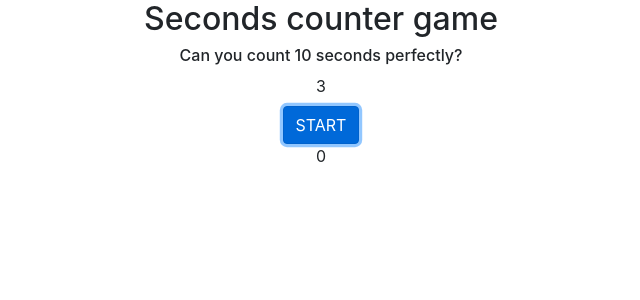
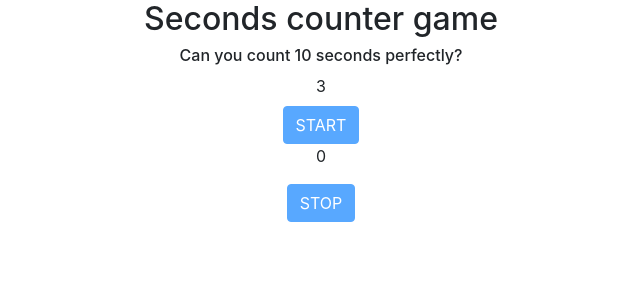
Before and after one commit to hellowhirl/react-seconds-counter-game, a React (Create React App) app: page / in a window 1280 px wide. Both pictures are taken after a click on the button "START". Shown: the top 300 px of the page, without its empty margins (319-959 px from the left). Built offline with nearby package versions, Linux system fonts and the light colour scheme.

Commit message:
disabled start and stop buttons based on phase of game

```diff
--- a/src/App.js
+++ b/src/App.js
@@ -14,9 +14,11 @@ class App extends Component {
     updatedTime: 0,
   };
 
-  // startButtonClicked = () => {
-  //   this.setState({ gameStarted: true });
-  // };
+  startButtonClicked = () => {
+    this.setState({ gameStarted: true });
+
+    this.handleCountdownText();
+  };
 
   handleCountdownText = () => {
     const counter = [...this.state.counter];
@@ -60,16 +62,17 @@ class App extends Component {
           </h6>
           <MessageBox message={this.state.counter[0]} />
           <StartButton
-            onCountdownText={this.handleCountdownText}
+            onStartButtonClick={this.startButtonClicked}
             gameStarted={this.state.gameStarted}
           />
 
           <div className="row justify-content-md-center">{this.state.time}</div>
           <div className="row justify-content-md-center">
-            {this.state.secondsCountingStarted && (
+            {this.state.gameStarted && (
               <button
                 className="btn btn-primary mt-3 mb-3"
                 onClick={() => clearInterval(this.intervalID)}
+                disabled={this.state.secondsCountingStarted ? "" : "disabled"}
               >
                 STOP
               </button>
--- a/src/components/startButton/startButton.jsx
+++ b/src/components/startButton/startButton.jsx
@@ -1,15 +1,14 @@
 import React from "react";
 
-const StartButton = ({ onCountdownText, gameStarted }) => {
+const StartButton = ({ onStartButtonClick, gameStarted }) => {
   return (
     <div className="row justify-content-md-center">
       <button
         className="btn btn-primary"
         onClick={() => {
-          onCountdownText();
-          // other();
+          onStartButtonClick();
         }}
-        // disabled={gameStarted ? "disabled" : ""}
+        disabled={gameStarted ? "disabled" : ""}
       >
         START
       </button>
```
